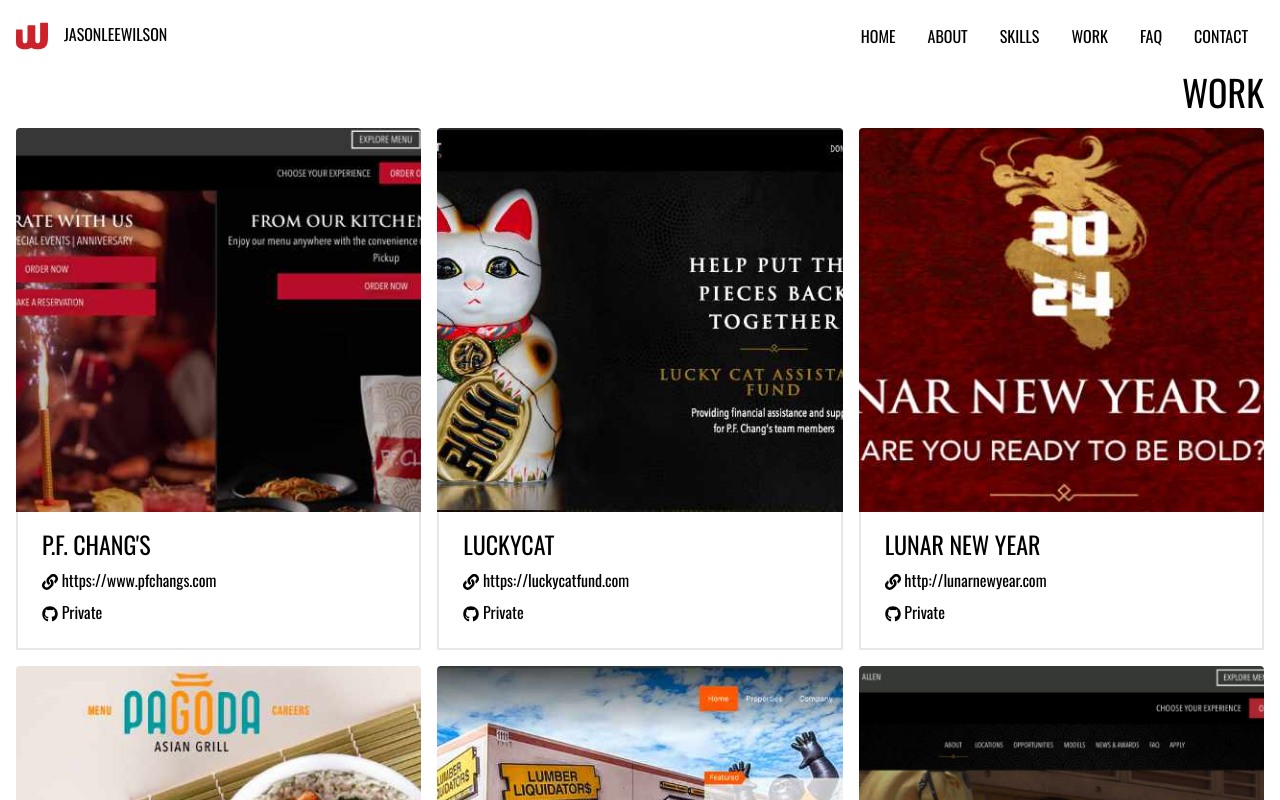
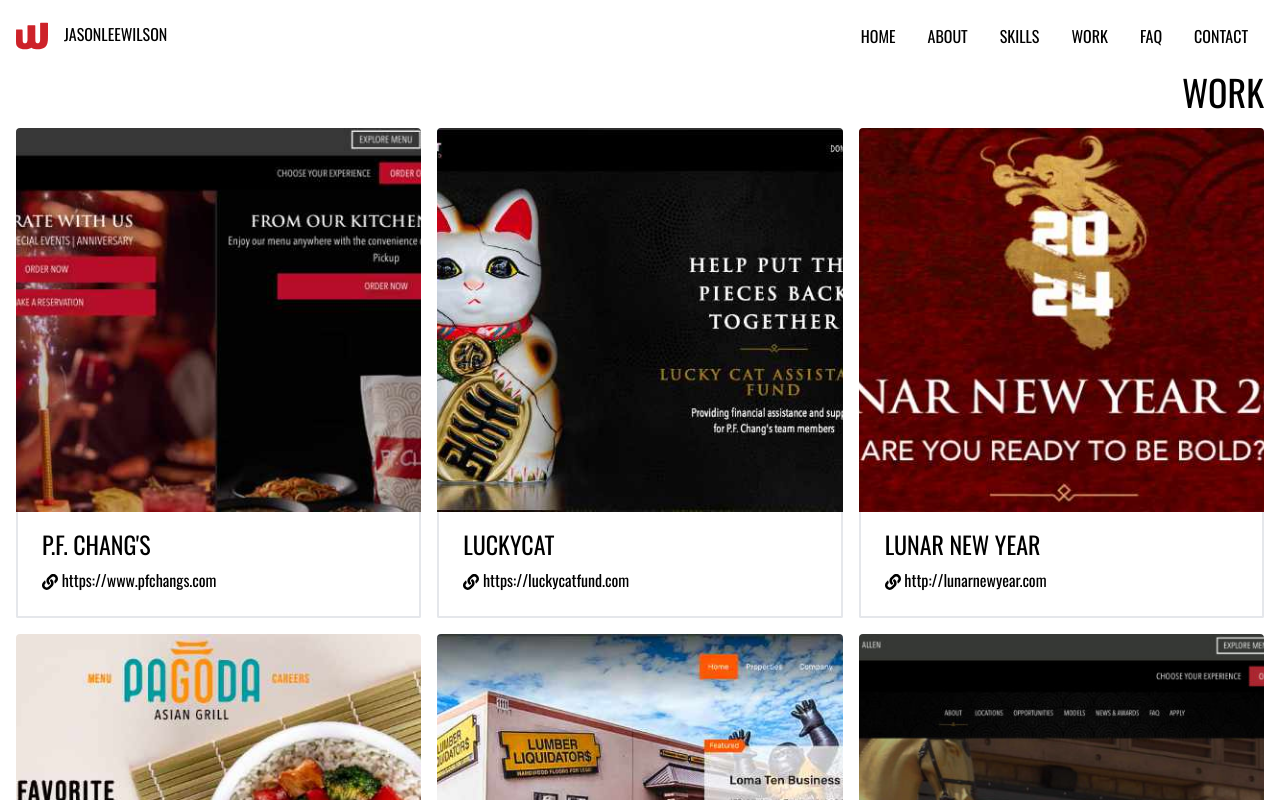
Before and after one commit to jasonleewilson/jasonleewilson, a Next.js app: page /work in a window 1280 px wide. Shown: the top 800 px of the page. Built offline with nearby package versions, Linux system fonts and the light colour scheme.

Commit message:
remove empty github link if not link

```diff
--- a/src/app/components/Card.tsx
+++ b/src/app/components/Card.tsx
@@ -10,6 +10,7 @@ interface CardProps {
   imageUrl: string;
   siteUrl: string;
   repoUrl: string;
+  displayNone: string;
 }
 
 const Card: React.FC<CardProps> = ({
@@ -19,6 +20,7 @@ const Card: React.FC<CardProps> = ({
   imageUrl,
   siteUrl,
   repoUrl,
+  displayNone,
 }) => {
   return (
     <>
@@ -70,6 +72,7 @@ const Card: React.FC<CardProps> = ({
             >
               <FaLink className='inline' /> {siteUrl}
             </a>
+            <div className={displayNone}>
               <a
                 href={repoUrl}
                 target='_blank'
@@ -78,6 +81,7 @@ const Card: React.FC<CardProps> = ({
               >
                 <FaGithub className='inline' /> {repoUrl}
               </a>
+            </div>
           </div>
         </div>
         {/* <div className='px-6 py-2'>
--- a/src/app/work/page.tsx
+++ b/src/app/work/page.tsx
@@ -22,6 +22,7 @@ export default function Work() {
       imageUrl: "/images/project-pfchangs.jpg",
       siteUrl: "https://www.pfchangs.com",
       repoUrl: "Private",
+      displayNone: "hidden",
     },
     {
       id: 1,
@@ -29,7 +30,7 @@ export default function Work() {
       description: "Portfolio 2 - description",
       imageUrl: "/images/project-luckycatfund.jpg",
       siteUrl: "https://luckycatfund.com",
-      repoUrl: "Private",
+      displayNone: "hidden",
     },
     {
       id: 2,
@@ -37,7 +38,7 @@ export default function Work() {
       description: "Portfolio 3 - description",
       imageUrl: "/images/project-lunar-new-year.jpg",
       siteUrl: "http://lunarnewyear.com",
-      repoUrl: "Private",
+      displayNone: "hidden",
     },
     {
       id: 3,
@@ -45,7 +46,7 @@ export default function Work() {
       description: "Portfolio 4 - description",
       imageUrl: "/images/pagoda-asian-grill.jpg",
       siteUrl: "https://www.pagodaasiangrill.com",
-      repoUrl: "Private",
+      displayNone: "hidden",
     },
     {
       id: 4,
@@ -53,7 +54,7 @@ export default function Work() {
       description: "Portfolio 5 - description",
       imageUrl: "/images/project-eptexas.jpg",
       siteUrl: "https://eptexas.com",
-      repoUrl: "Private",
+      displayNone: "hidden",
     },
     {
       id: 5,
@@ -61,7 +62,7 @@ export default function Work() {
       description: "Portfolio 6 - description",
       imageUrl: "/images/project-pfchangs-gbd.jpg",
       siteUrl: "https://www.pfchangs.com/global",
-      repoUrl: "Private",
+      displayNone: "hidden",
     },
     {
       id: 6,
```
Lines whose indentation alone changed are shown as unchanged.
